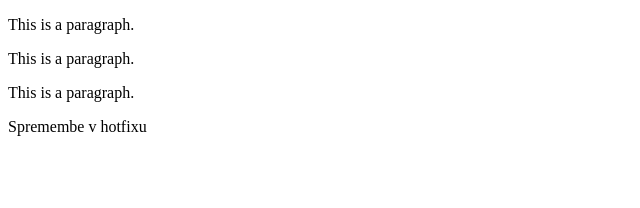
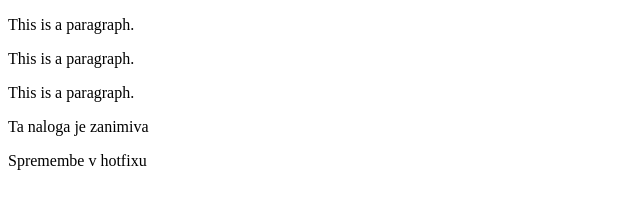
Before and after one commit to marlum732/spletna-stran, a plain HTML site: page index.html in a window 1280 px wide. Shown: the whole page, without its empty margins (0-640 px from the left). Drawn offline with Linux system fonts and the light colour scheme.

Commit message:
Dodan paragraph

```diff
--- a/index.html
+++ b/index.html
@@ -6,6 +6,9 @@
 <p>This is a paragraph.</p>
 <p>This is a paragraph.</p>
 
+
+
+<p>Ta naloga je zanimiva</p>
 <h>Spremembe v hotfixu</h>
 
 </body>
```
